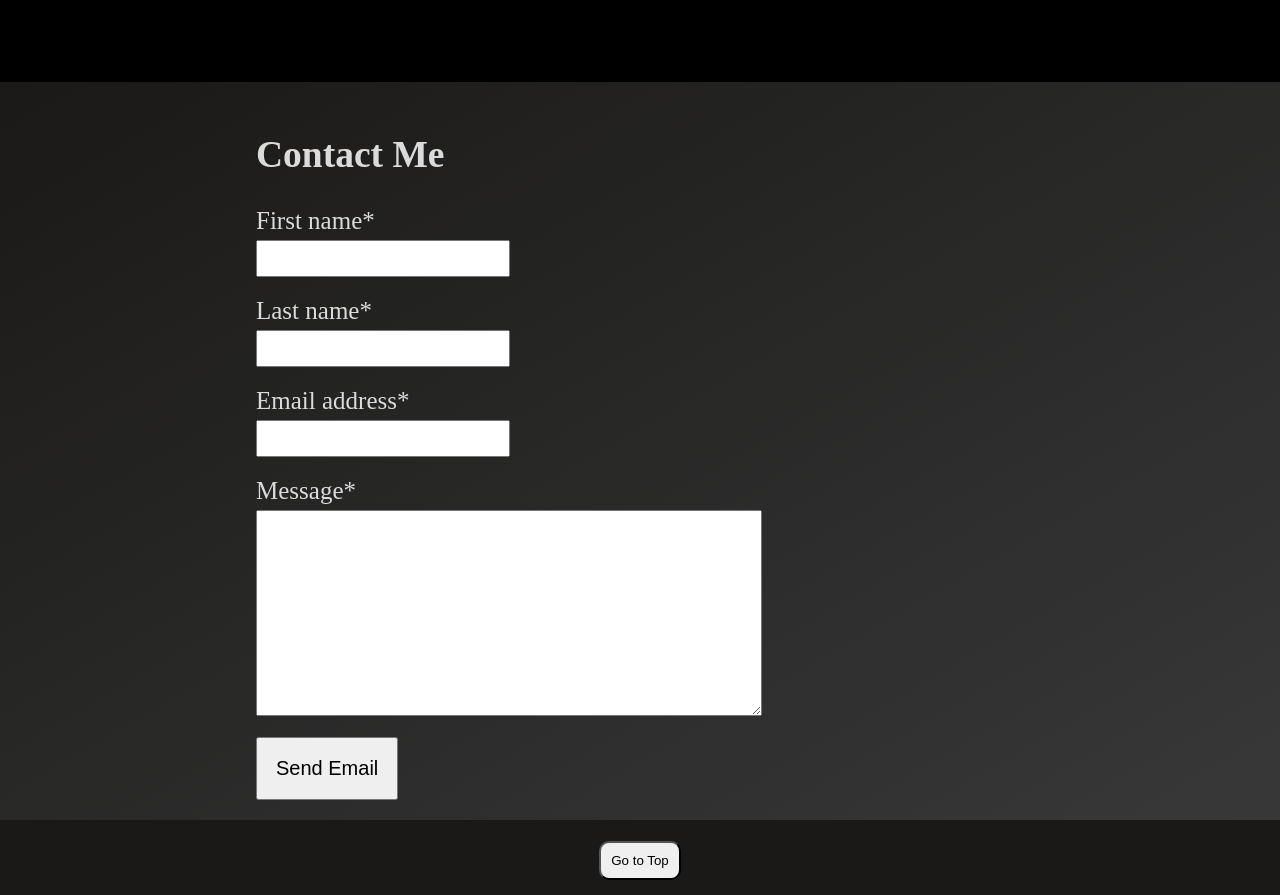
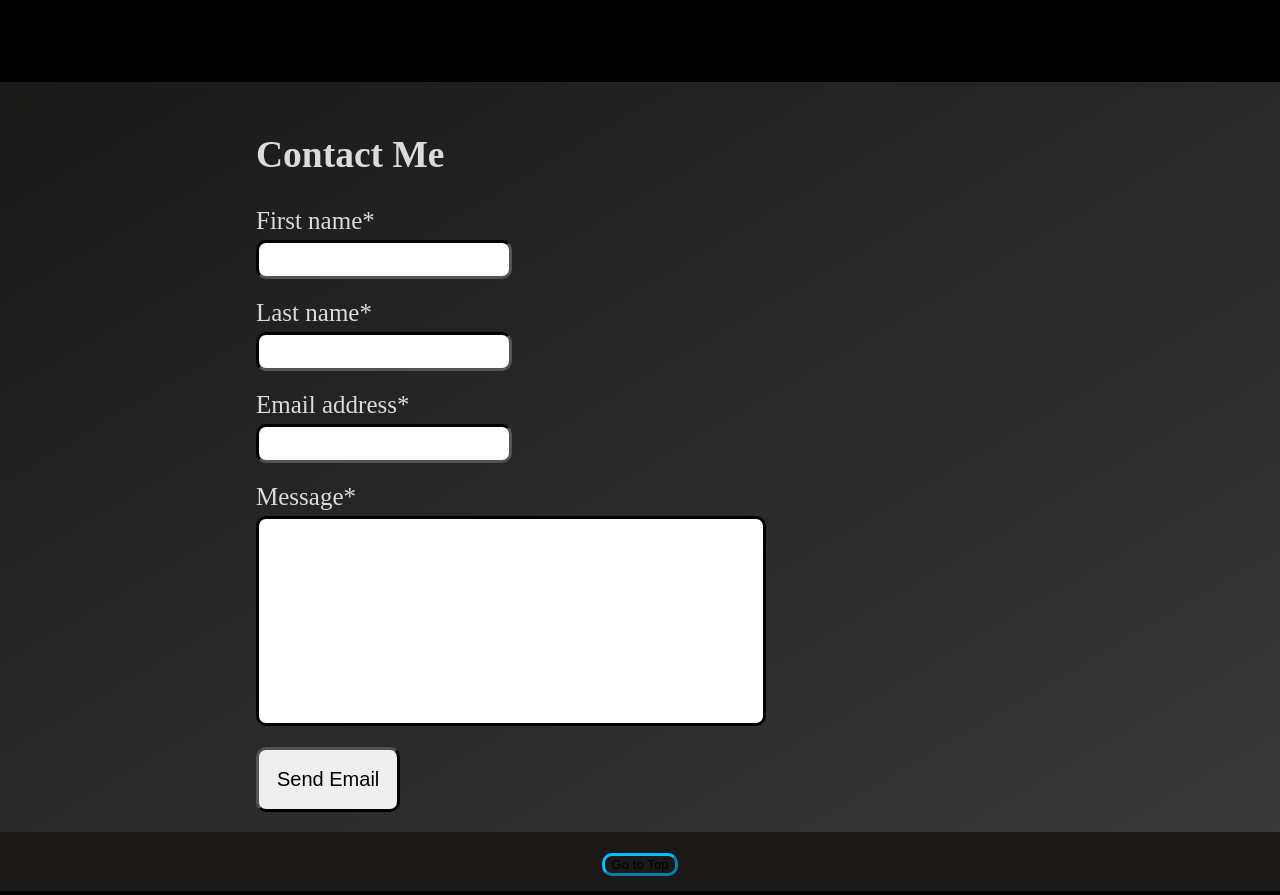
Before and after one commit to JohnFuhrm12/Django-Travel-Blog, a Django app: page /about in a window 1280 px wide. Shown: the part 3389-4284 px from the top of the page. Run offline with Django 4.2, Linux system fonts and the light colour scheme; some libraries are stand-ins or nearby versions.

Commit message:
Add files via upload

```diff
--- a/blog/static/styles.css
+++ b/blog/static/styles.css
@@ -15,11 +15,19 @@
     position: relative;
     bottom: 15px;
     border-radius: 10px;
-    padding: 10px;
+    border-color: rgb(0, 191, 255);
+    border-width: 3px;
+    background-color: rgb(26, 25, 24);
+}
+
+.topbutton img {
+    width: 30px;
+    height: 30px;
 }
 
 .topbutton:hover{
-    background-color: #555;
+    background-color: rgb(49, 47, 47);
+    transform: translate(0px, -6px);
 }
 
 ::-webkit-scrollbar {
@@ -579,6 +587,9 @@ hr {
     width: 200px;
     margin-top: 0px;
     margin-bottom: 0px;
+    border-color: black;
+    border-width: 3px;
+    border-radius: 10px;
 }
 
 .replies-container #id_comment {
@@ -586,6 +597,9 @@ hr {
     width: 350px;
     margin-top: 0px;
     margin-bottom: 0px;
+    border-color: black;
+    border-width: 3px;
+    border-radius: 10px;
 }
 
 .post-reply {
@@ -594,6 +608,9 @@ hr {
     margin-bottom: 35px;
     margin-left: 185px;
     font-size: 20px;
+    border-color: black;
+    border-width: 3px;
+    border-radius: 10px;
 }
 
 .post-reply:hover {
@@ -637,6 +654,9 @@ hr {
     padding: 0 0 4px;
     margin-top: 5px;
     margin-bottom: 20px;
+    border-color: black;
+    border-width: 3px;
+    border-radius: 10px;
 }
 
 #id_comment {
@@ -645,12 +665,18 @@ hr {
     padding: 0 0 115px;
     margin-top: 5px;
     margin-bottom: 20px;
+    border-color: black;
+    border-width: 3px;
+    border-radius: 10px;
 }
 
 .post-comment {
     padding: 18px;
     margin-top: 15px;
     font-size: 20px;
+    border-color: black;
+    border-width: 3px;
+    border-radius: 10px;
 }
 
 .post-comment:hover {
@@ -681,6 +707,9 @@ hr {
     padding: 0 0 4px;
     margin-top: 5px;
     margin-bottom: 20px;
+    border-color: black;
+    border-width: 3px;
+    border-radius: 10px;
 }
 
 #id_last_name {
@@ -689,6 +718,9 @@ hr {
     padding: 0 0 4px;
     margin-top: 5px;
     margin-bottom: 20px;
+    border-color: black;
+    border-width: 3px;
+    border-radius: 10px;
 }
 
 #id_email_address {
@@ -697,6 +729,9 @@ hr {
     padding: 0 0 4px;
     margin-top: 5px;
     margin-bottom: 20px;
+    border-color: black;
+    border-width: 3px;
+    border-radius: 10px;
 }
 
 #id_message {
@@ -704,6 +739,10 @@ hr {
     width: 500px;
     height: 200px;
     margin-top: 5px;
+    border-color: black;
+    border-width: 3px;
+    border-radius: 10px;
+    resize: none;
 }
 /* Contact Me Form */
 
```
Also changed, not shown: blog/static/arrow.png (added).
